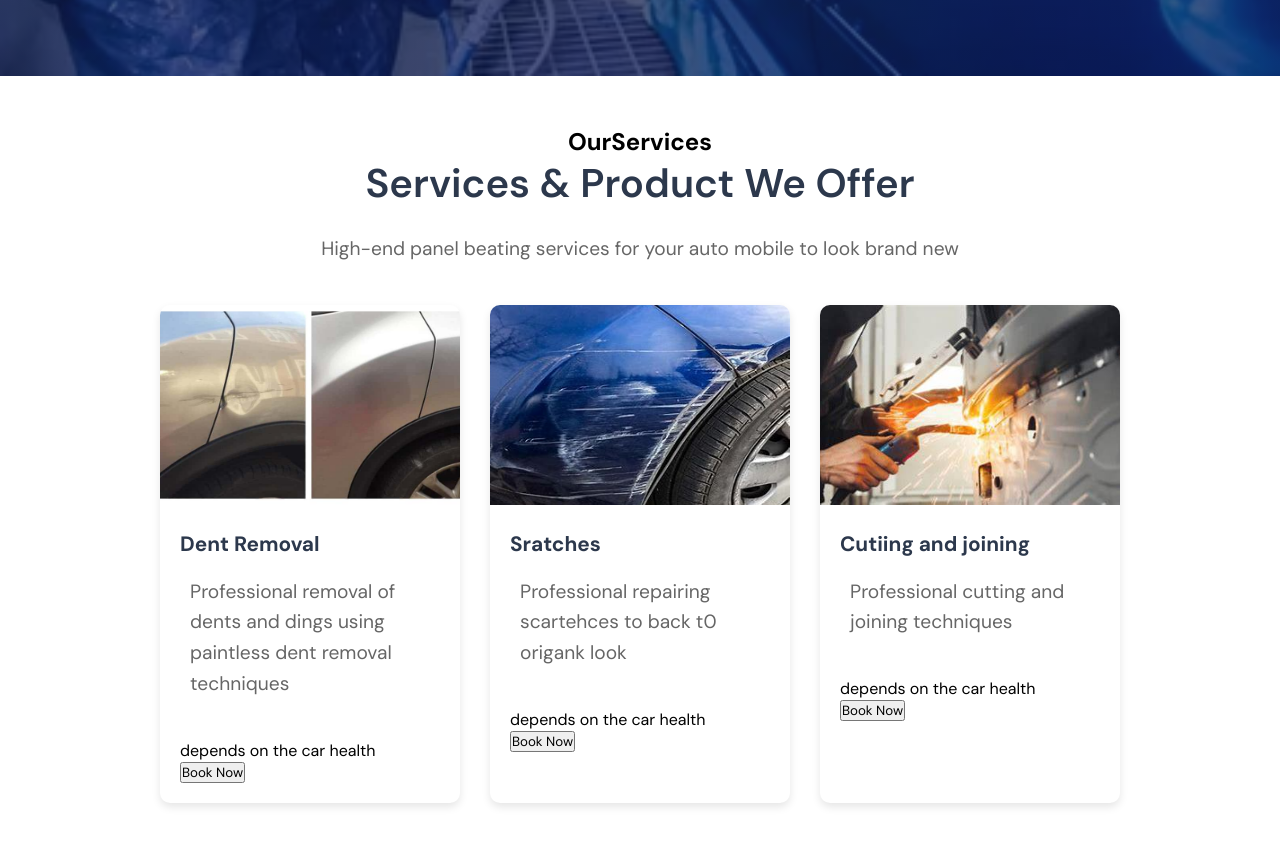
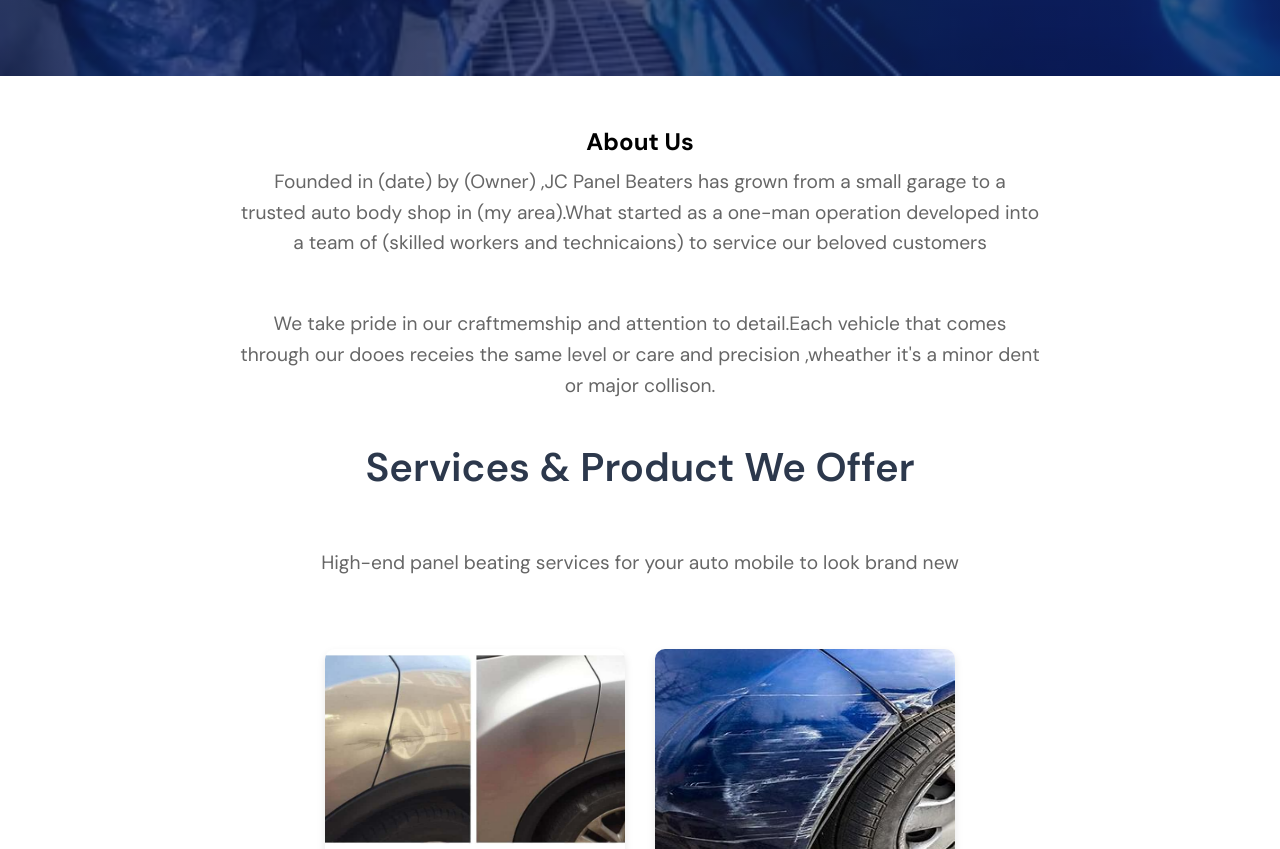
Before and after one commit to makfreelance/JC-Panel-Website, a plain HTML site: page frontend/home.html in a window 1280 px wide. Shown: the part 724-1573 px from the top of the page. Drawn offline with Linux system fonts and the light colour scheme; a web font is replaced by a local one.

Commit message:
Update home.html
Creating an about section before service selection

```diff
--- a/frontend/home.html
+++ b/frontend/home.html
@@ -36,10 +36,20 @@
   </section>
 
   <!-----------services selection-------->
-  <section id="Services" class="py-16-grap-100">
+  <section id="Services" class="py-16-gray-100">
     <div class="container mx-auto px-4">
-      <h2 class="tetx-3xlfont-bold text-center mb-12">Our<span class="text-gray-500">Services</span></h2>
+      <h2 class="text-3xlfont-bold text-center mb-12"> About <span class="text-gray-500"> Us</span></h2>
       <div class="text-3xl font-bold text-center mb-12"></div>
+
+      <p class = "text-gray-700 mb-4">Founded in (date) by (Owner) ,JC Panel Beaters has grown from a small garage to a trusted auto body shop in (my area).What started as a one-man operation developed into a team of (skilled workers and technicaions) to service our beloved customers </p>
+      <p class ="text-gray-900 mb-4"> We take pride in our craftmemship and attention to detail.Each vehicle that comes through our dooes receies the same level or care and precision ,wheather it's a minor dent or major collison.</p>
+
+
+        </div>
+        </div>
+      </div>
+      <div class="row grid grid-cols-1 md:grid-cols-2 lg:grid-cols-3 gap-6 mt-8">
+
 
       <h1>Services & Product We Offer</h1>
       <p>High-end panel beating services for your auto mobile to look brand new</p>
```
